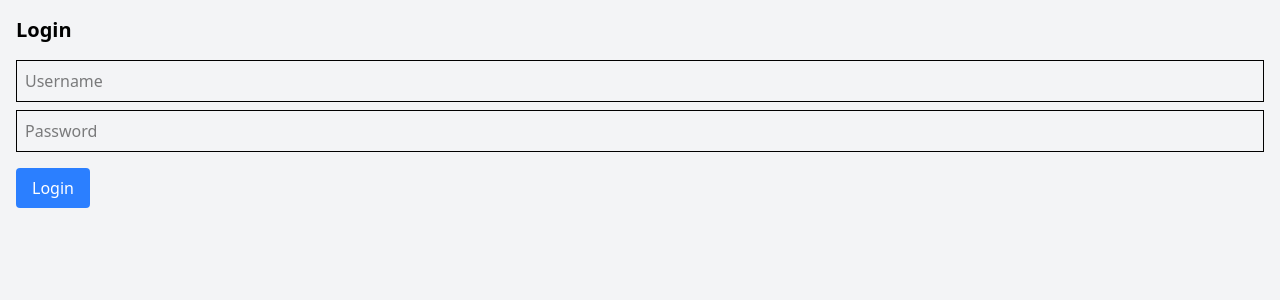
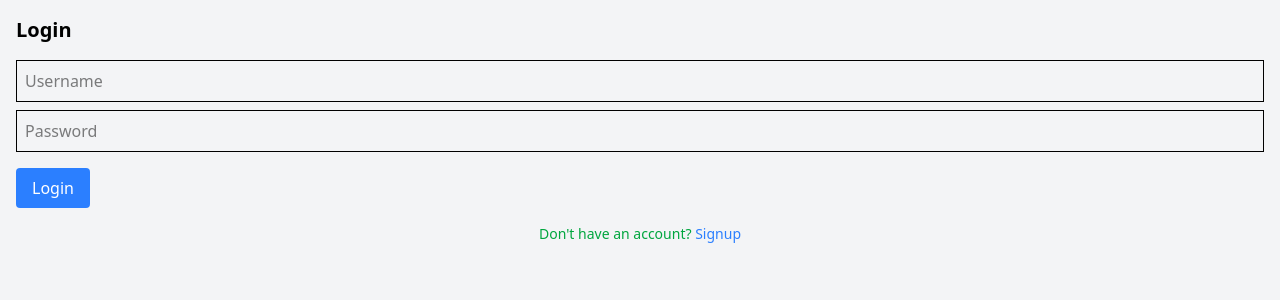
Before and after one commit to KrimsonJosh/Finance-Tracker, a React (Vite) app in the folder frontend/: page /login in a window 1280 px wide. Shown: the top 300 px of the page. Built offline with nearby package versions, Linux system fonts and the light colour scheme; what chartjs-plugin-datalabels would draw is missing.

Commit message:
feat: add authswitch component

```diff
--- /dev/null
+++ b/frontend/src/components/AuthSwitch.tsx
@@ -0,0 +1,36 @@
+import { Link } from 'react-router-dom';
+
+interface Props {
+    mode: 'login' | 'signup';
+}
+
+const AuthSwitch = ({ mode }: Props) => {
+    return (
+        <div className = "text-center mt-4 text-sm text-green-600">
+            {mode === 'login' ? (
+                <p>
+                    Don't have an account?{' '}
+                    <Link
+                        to="/signup"
+                        className="text-blue-500 hover:underline font-medium"
+                    >
+                        Signup
+                    </Link>
+                </p>
+            ) : (
+                <p>
+                    Already have an account?{' '}
+                    <Link
+                        to="/login"
+                        className="text-red-500 hover:underline font-medium"
+                    >
+                        Login
+                    </Link>
+
+                </p>
+            )}
+        </div>
+    )
+}
+
+export default AuthSwitch;
--- a/frontend/src/pages/Login.tsx
+++ b/frontend/src/pages/Login.tsx
@@ -1,6 +1,7 @@
 import { useState } from 'react';
 import { useNavigate, Link } from 'react-router-dom';
 import api from '../api';
+import AuthSwitch from '../components/AuthSwitch';
 
 const Login = () => {
     const [username, setUsername] = useState('');
@@ -43,6 +44,7 @@ const Login = () => {
             >
                 Login
             </button>
+            <AuthSwitch mode="login" />
         </div>
     );
 };
--- a/frontend/src/pages/Signup.tsx
+++ b/frontend/src/pages/Signup.tsx
@@ -1,5 +1,6 @@
 import { useState } from 'react';
 import api from '../api';
+import AuthSwitch from '../components/AuthSwitch';
 
 const Signup = () => {
     const [username, setUsername] = useState('');
@@ -37,6 +38,7 @@ const Signup = () => {
                 onClick = {handleSignup}
                 className = "bg-blue-500 text-white px-4 py-2 rounded"
             >Signup</button>
+            <AuthSwitch mode="signup" />
         </div>
     );
 };
```
